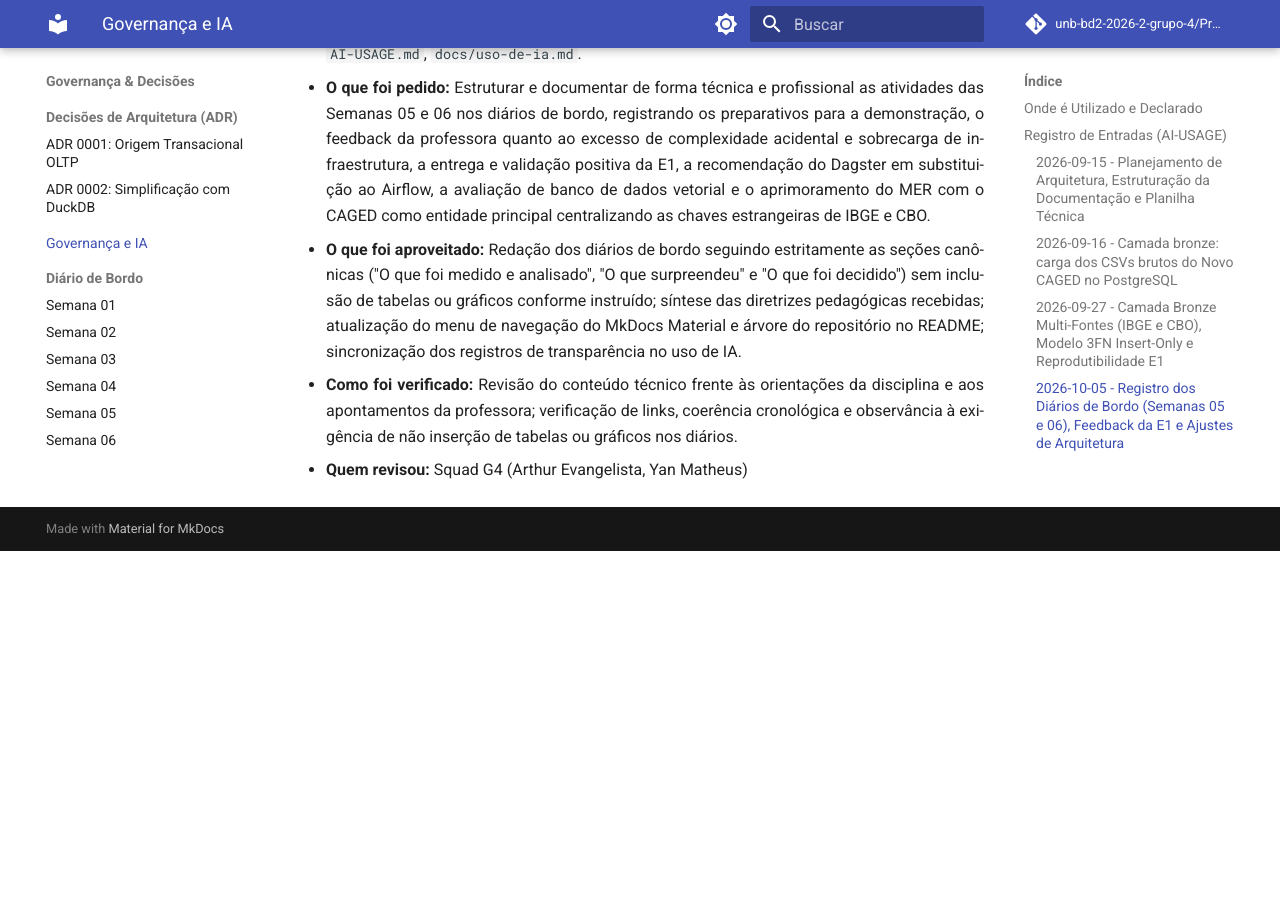
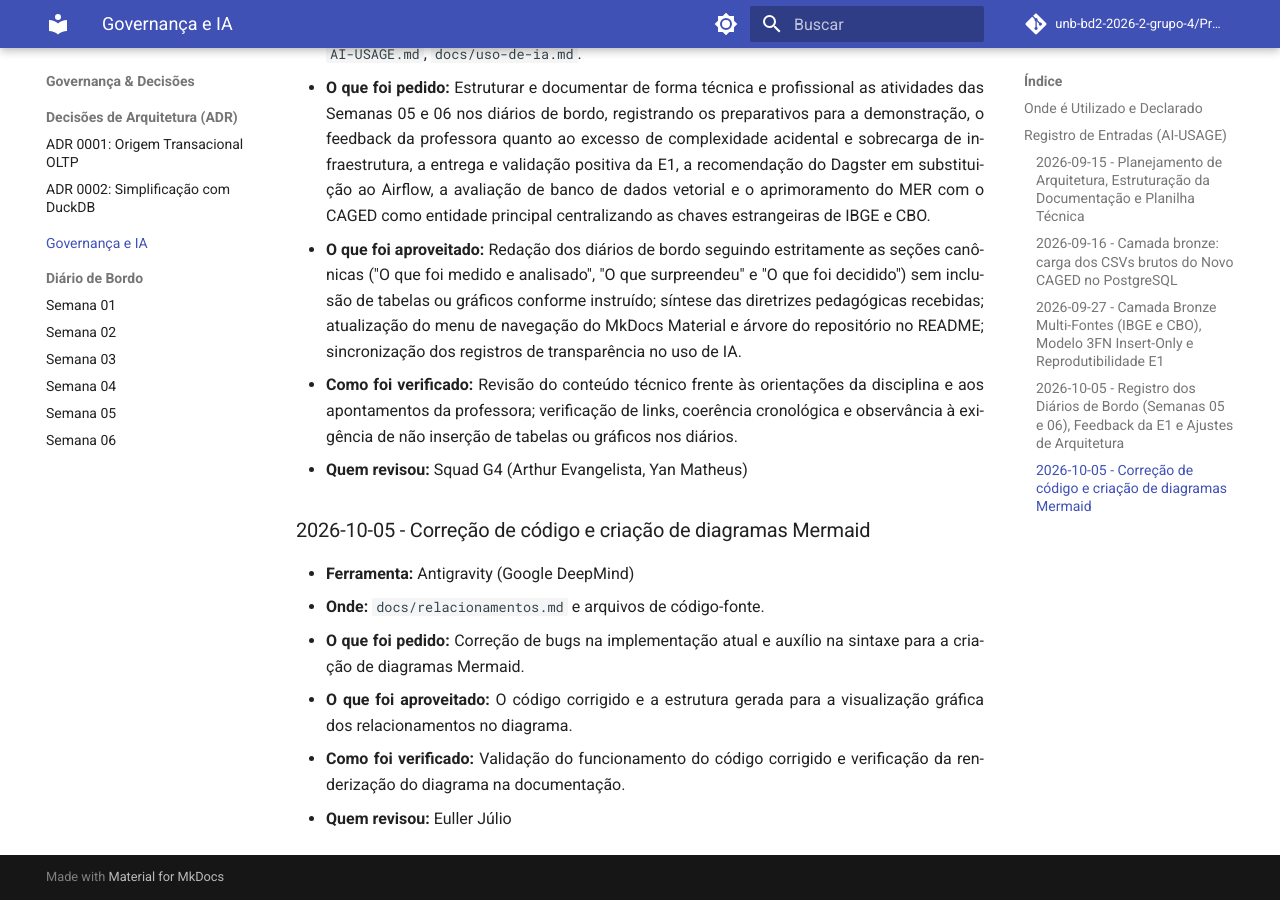
Before and after one commit to unb-bd2-2026-2-grupo-4/ProjetoIntegrado, an MkDocs documentation site: the page built from docs/uso-de-ia.md, in a window 1280 px wide and 900 px high, scrolled down 2855 px. Built offline with MkDocs 1.6.1 and Material for MkDocs 9.7.7, drawn with Linux system fonts in a browser that asks for light colours; comment, search, counter and statistics services are not loaded; before the commit the page ends 3406 px from its top, so only the background shows below that.

```diff
--- a/docs/uso-de-ia.md
+++ b/docs/uso-de-ia.md
@@ -49,3 +49,11 @@
 - **O que foi aproveitado:** Redação dos diários de bordo seguindo estritamente as seções canônicas ("O que foi medido e analisado", "O que surpreendeu" e "O que foi decidido") sem inclusão de tabelas ou gráficos conforme instruído; síntese das diretrizes pedagógicas recebidas; atualização do menu de navegação do MkDocs Material e árvore do repositório no README; sincronização dos registros de transparência no uso de IA.
 - **Como foi verificado:** Revisão do conteúdo técnico frente às orientações da disciplina e aos apontamentos da professora; verificação de links, coerência cronológica e observância à exigência de não inserção de tabelas ou gráficos nos diários.
 - **Quem revisou:** Squad G4 (Arthur Evangelista, Yan Matheus)
+
+### 2026-10-05 - Correção de código e criação de diagramas Mermaid
+- **Ferramenta:** Antigravity (Google DeepMind)
+- **Onde:** `docs/relacionamentos.md` e arquivos de código-fonte.
+- **O que foi pedido:** Correção de bugs na implementação atual e auxílio na sintaxe para a criação de diagramas Mermaid.
+- **O que foi aproveitado:** O código corrigido e a estrutura gerada para a visualização gráfica dos relacionamentos no diagrama.
+- **Como foi verificado:** Validação do funcionamento do código corrigido e verificação da renderização do diagrama na documentação.
+- **Quem revisou:** Euller Júlio
```
